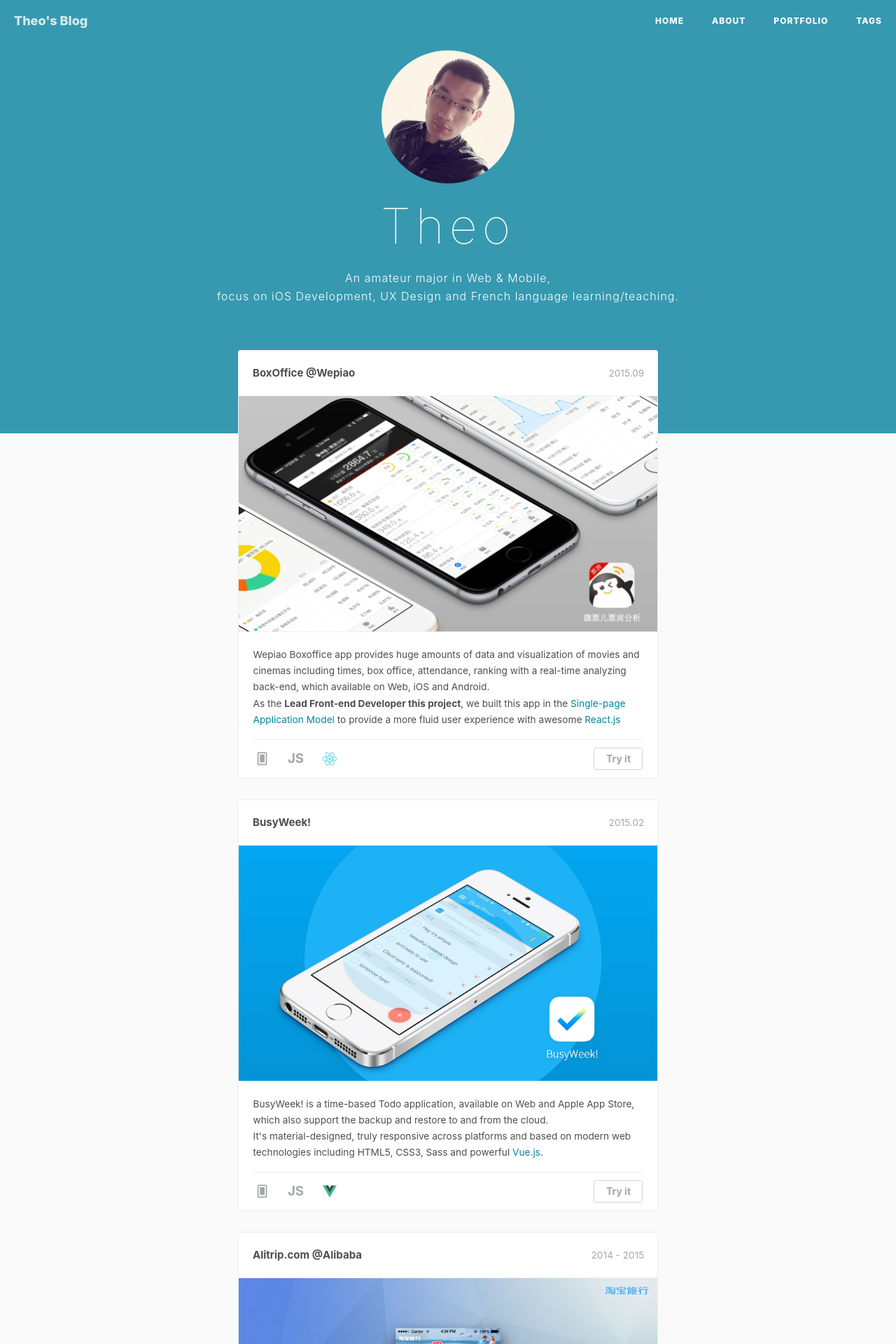
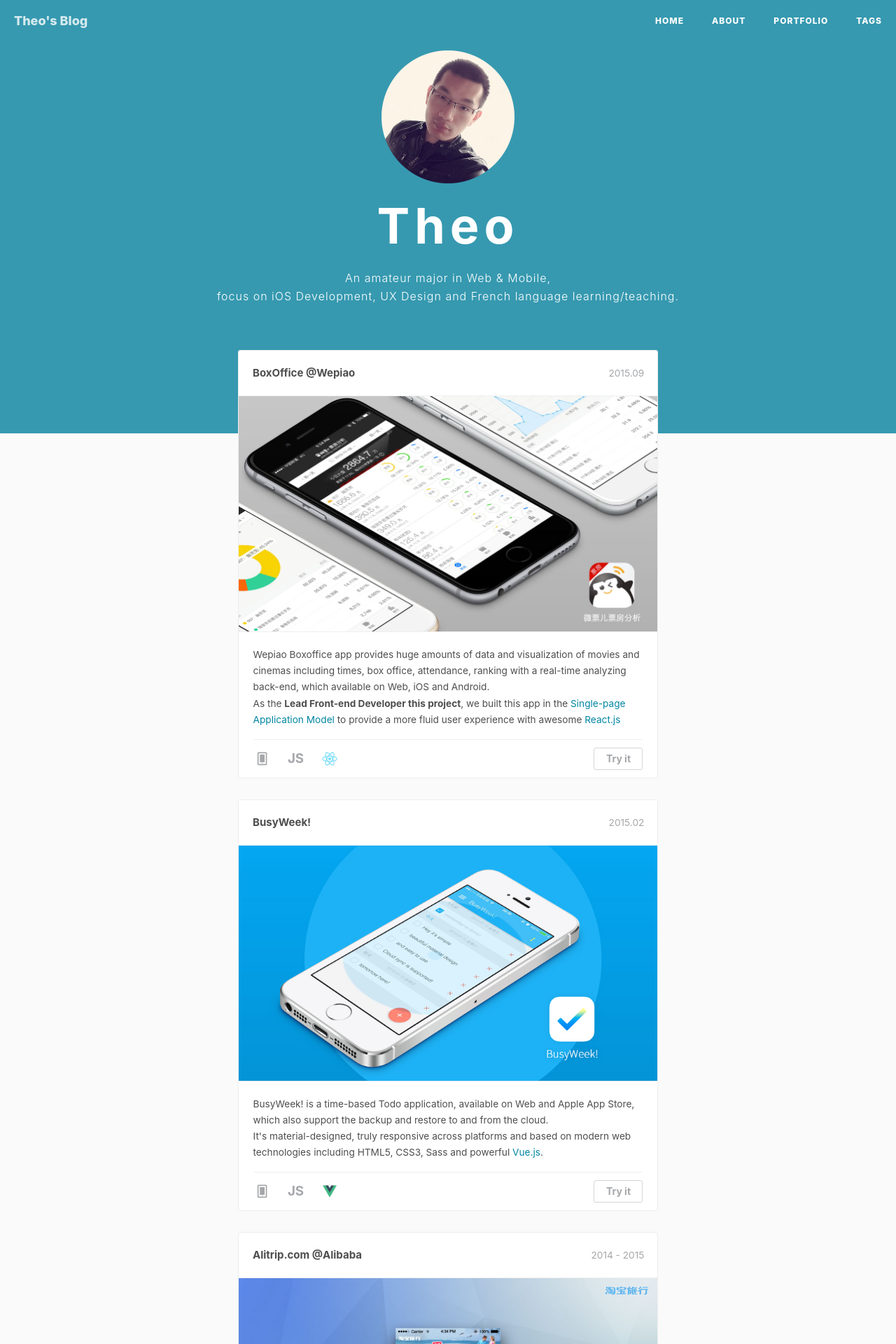
Before and after one commit to theowu/theowu.github.io, a Jekyll site: the page built from portfolio/index.html, in a window 1280 px wide. Shown: the top 1920 px of the page at 70% size. Built offline with Jekyll 4.4.1, drawn with Linux system fonts in a browser that asks for light colours; nearby versions of some CDN libraries; comment, search, counter and statistics services are not loaded.

```diff
--- a/portfolio/index.html
+++ b/portfolio/index.html
@@ -17,7 +17,7 @@ layout: default
 		<div class="container" style="margin:0;padding:0;width:100%;">
 			<header>
 				<img width="190" height="190" src="images/theo-avatar.png">
-				<h1>Theo</h1>
+				<h1><b>Theo</b></h1>
 				<p>An amateur major in Web & Mobile,<br>
 					focus on iOS Development, UX Design and French language learning/teaching.</p>
 			</header>
```
